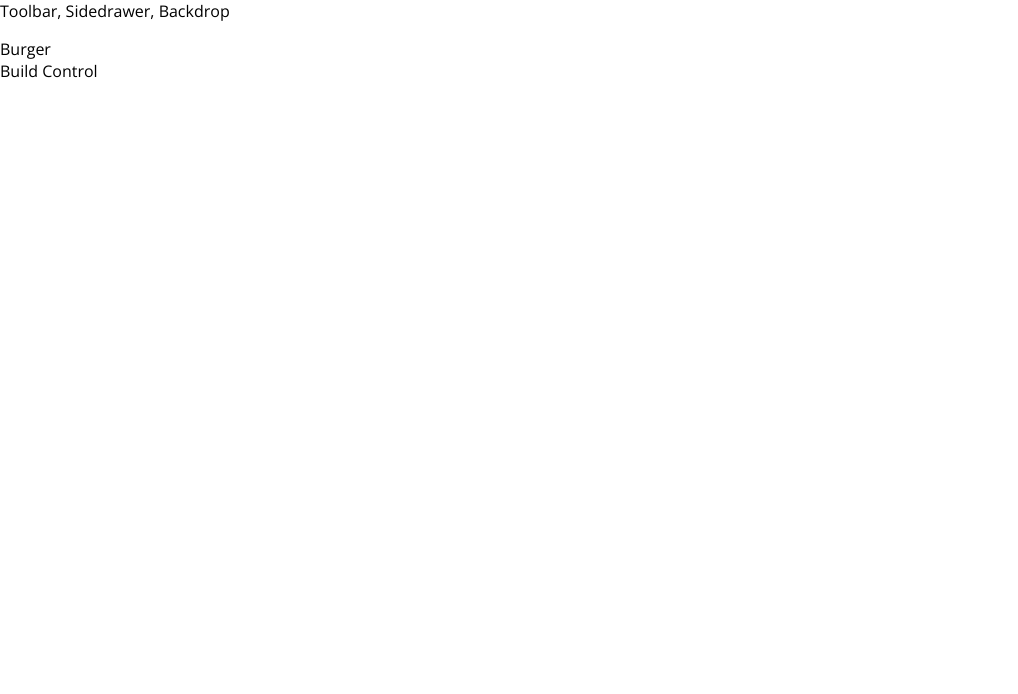
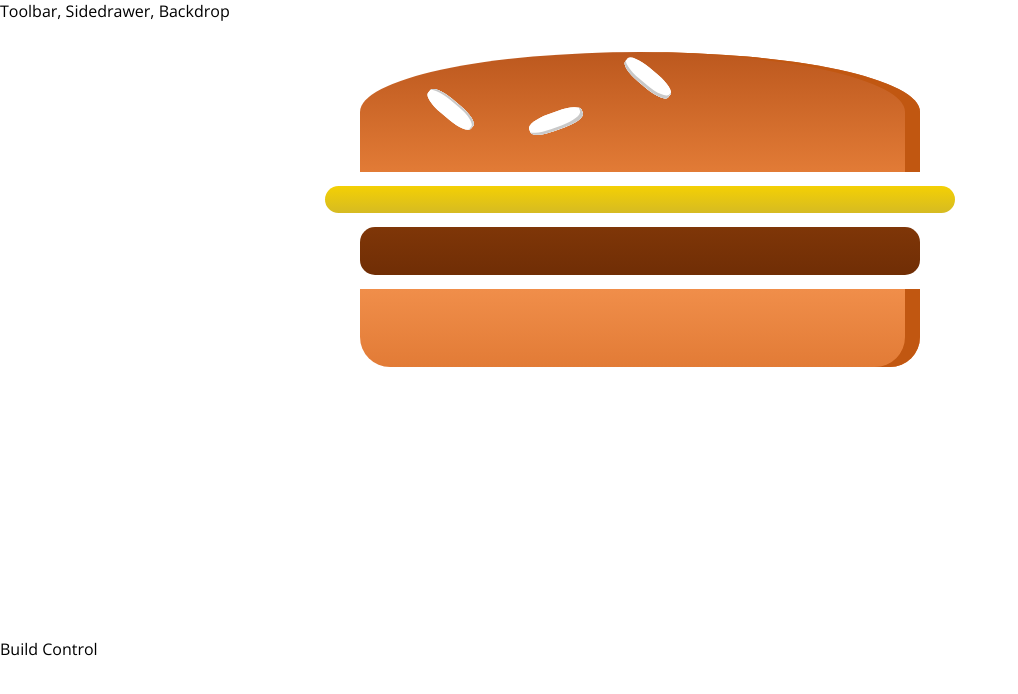
Before and after one commit to michaltruszczynski/BurgerApp, a React app: page / in a window 1280 px wide. Shown: the top 694 px of the page, without its empty margins (0-1018 px from the left). Built offline with nearby package versions, Linux system fonts and the light colour scheme.

Commit message:
burger visible

```diff
--- a/package.json
+++ b/package.json
@@ -30,6 +30,7 @@
     "postcss-flexbugs-fixes": "3.2.0",
     "postcss-loader": "2.0.6",
     "promise": "8.0.1",
+    "prop-types": "^15.6.2",
     "react": "^16.0.0",
     "react-dev-utils": "^4.0.1",
     "react-dom": "^16.0.0",
--- /dev/null
+++ b/src/components/Burger/Burger.css
@@ -0,0 +1,30 @@
+.Burger {
+    width: 100%;
+    margin: auto;
+    height: 250px;
+    overflow: scroll;
+    text-align: center;
+    font-weight: bold;
+    font-size: 1.2rem;
+}
+
+@media (min-width: 500px) and (min-height: 400px) {
+    .Burger {
+        width:350px;
+        height: 300px;
+    }
+}
+
+@media (min-width: 500px) and (min-height: 401px) {
+    .Burger {
+        width:450px;
+        height: 400px;
+    }
+}
+
+@media (min-width: 1000px) and (min-height: 700px) {
+    .Burger {
+        width: 700px;
+        height: 600px;
+    }
+}
--- a/src/components/Burger/Burger.js
+++ b/src/components/Burger/Burger.js
@@ -0,0 +1,19 @@
+import React from 'react';
+
+import classes from './Burger.css';
+import BurgerIngredient from './BurgerInredient/BurgerIngredient';
+
+
+
+const burger = (props) => {
+    return (
+        <div className={classes.Burger}>
+            <BurgerIngredient type="bread-top" />
+            <BurgerIngredient type="cheese" />
+            <BurgerIngredient type="meat" />
+            <BurgerIngredient type="bread-bottom" />
+        </div>
+    );
+};
+
+export default burger;
--- a/src/components/Burger/BurgerInredient/BurgerIngredient.js
+++ b/src/components/Burger/BurgerInredient/BurgerIngredient.js
@@ -1,21 +1,23 @@
-import React from 'react';
+import React, {Component} from 'react';
 import classes from './BurgerIngredient.css'
 
+import PropTypes from 'prop-types';
 
-const burgerIngredient = (props) => {
+class BurgerIngredient extends Component {
+    render () {
         let ingredient = null;
 
-    switch (props.type) {
+    switch (this.props.type) {
         case ('bread-bottom'):
             ingredient = <div className={classes.BreadBottom}></div>;
             break;
         case ('bread-top'):
-        ingredient = {
-            <div  className={classes.BreadTop}>
+            ingredient =
+                <div className={classes.BreadTop}>
                     <div className={classes.Seeds1}></div>
                     <div className={classes.Seeds1}></div>
                 </div>
-        };
+            ;
             break;
         case ('meat'):
             ingredient = <div className={classes.Meat}></div>;
@@ -34,6 +36,11 @@
     }
 
     return ingredient;
+    }
+}
+
+BurgerIngredient.PropTypes = {
+    type: PropTypes.string.isRequired
 };
 
-export default burgerIngredient;
+export default BurgerIngredient;
--- a/src/containers/BurgerBuilder/BurgerBuilder.js
+++ b/src/containers/BurgerBuilder/BurgerBuilder.js
@@ -1,13 +1,13 @@
 import React, { Component } from 'react';
+
 import Aux from '../../hoc/Auxiliary';
+import Burger from '../../components/Burger/Burger';
 
 class BurgerBuilder extends Component {
     render() {
         return (
             <Aux>
-                <div>
-                    Burger
-                </div>
+                <Burger />
                 <div>Build Control</div>
             </Aux>
         )
```
Also changed, not shown: 1 other file (tests, documents, lock files or other folders). Lines whose indentation alone changed are shown as unchanged.
